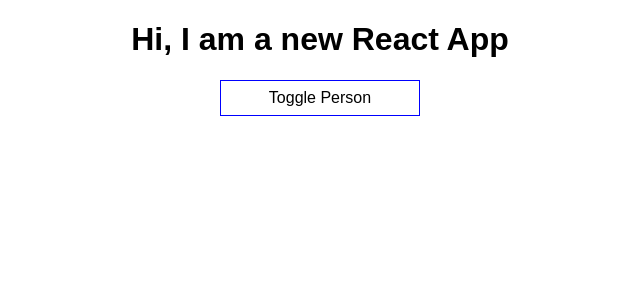
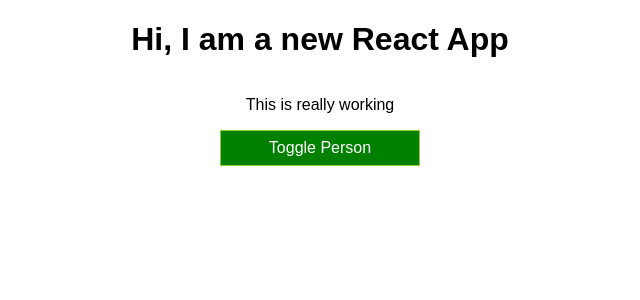
Before and after one commit to haluskua/react-complete-guide, a React (Create React App) app: page / in a window 1280 px wide. Shown: the top 300 px of the page, without its empty margins (320-960 px from the left). Built offline with nearby package versions, Linux system fonts and the light colour scheme.

Commit message:
setting styles dynamically

```diff
--- a/src/App.css
+++ b/src/App.css
@@ -8,6 +8,14 @@
 
 }
 
+
+.red {
+  color: red;
+}
+
+.bold {
+  font-weight: bold;
+}
 .App, div {
   display: flex;
   justify-content: center;
--- a/src/App.js
+++ b/src/App.js
@@ -2,6 +2,7 @@
 import "./App.css";
 import "./Person/Person";
 import Person from "./Person/Person";
+import { join } from "path";
 
 class App extends Component {
   state = {
@@ -59,10 +60,11 @@
   };
   render() {
     const style = {
-      backgroundColor: "white",
+      backgroundColor: "green",
+      color: 'white',
       font: "inherit",
       width: "200px",
-      border: "1px solid blue",
+      border: "1px solid yellowgreen",
       padding: "8px",
       cursor: "pointer"
     };
@@ -84,11 +86,24 @@
           })}
         </div>
       );
+      style.backgroundColor = 'red';
+      style.border = '1px solid black';
     }
+    // let classes = ['red', "bold"].join(' ');
+    const classes = [];
+    if (this.state.persons.length <= 2) {
+      classes.push('red') //  classses = ['red']
+    }
+    if (this.state.persons.length <= 1){
+      classes.push('bold') // classes = ['red, 'bold']
+    }
+
     return (
       <div className="App">
         <h1>Hi, I am a new React App</h1>
-        <button style={style} onClick={this.togglePersonsHandler}>
+        <p className={classes.join (' ')}>This is really working</p>
+        <button style={style}
+          onClick={this.togglePersonsHandler}>
           Toggle Person{" "}
         </button>
         {persons}
```
